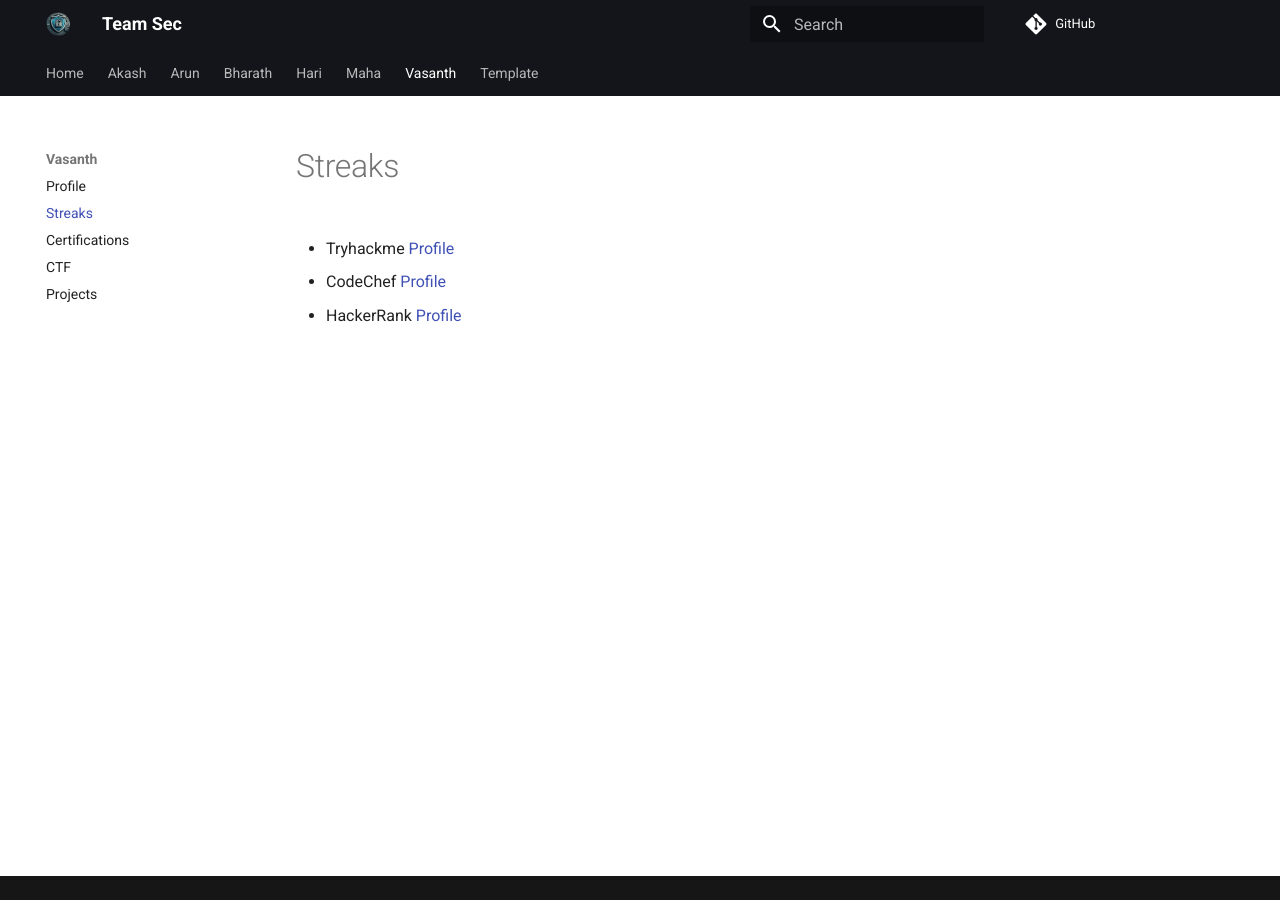
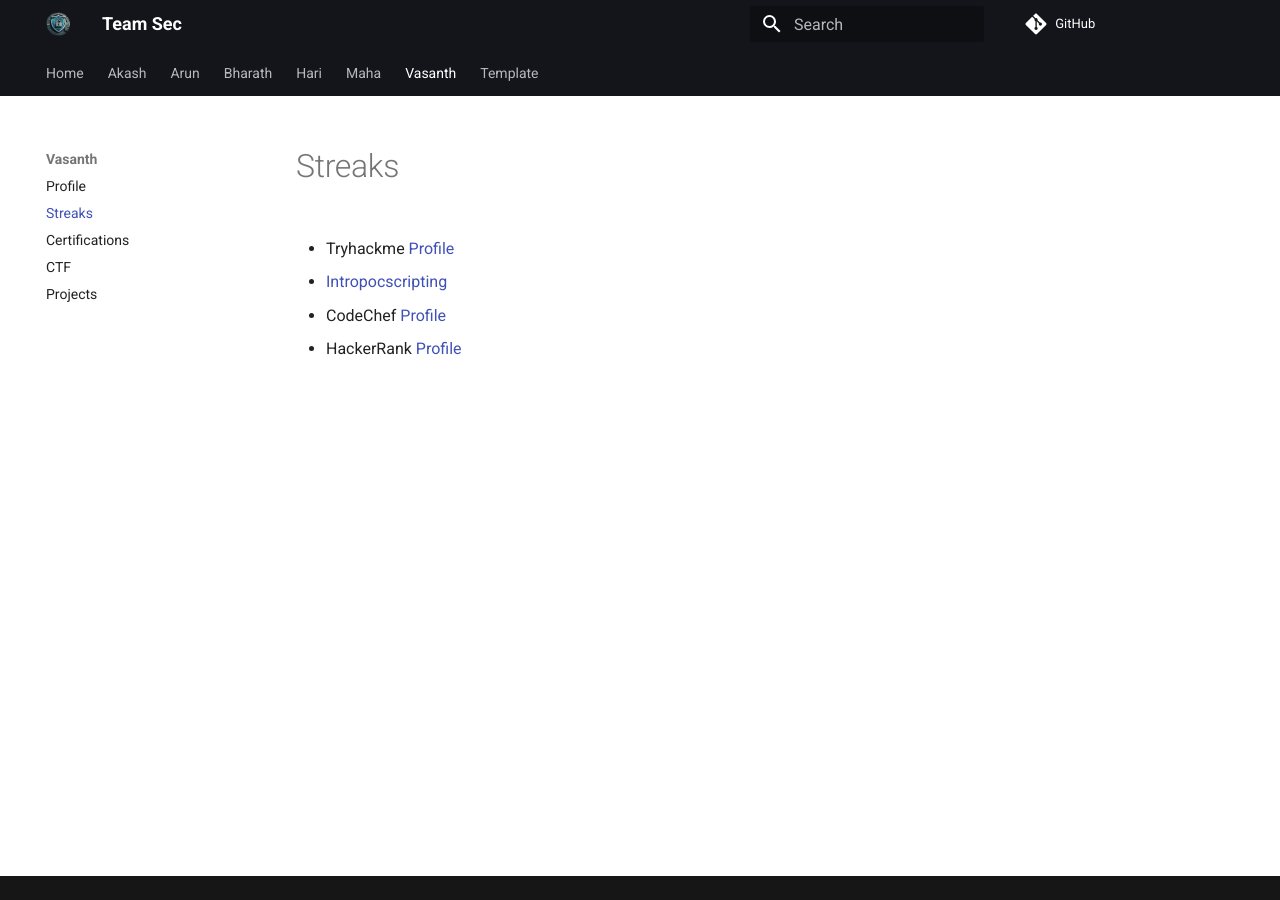
Before and after one commit to mr3xplorer/team_sec, an MkDocs documentation site: the page built from docs/Vasanth/streaks.md, in a window 1280 px wide. Built offline with MkDocs 1.6.1 and Material for MkDocs 9.7.7, drawn with Linux system fonts in a browser that asks for light colours; comment, search, counter and statistics services are not loaded.

Commit message:
Update streaks.md

```diff
--- a/docs/Vasanth/streaks.md
+++ b/docs/Vasanth/streaks.md
@@ -2,6 +2,8 @@
 
 - Tryhackme
 [Profile](https://tryhackme.com/p/vasanthabalaji)
+
+  - [Intropocscripting](https://tryhackme.com/r/room/intropocscripting)
 
 - CodeChef
 [Profile](https://www.codechef.com/users/vasanthabalaji)
```
